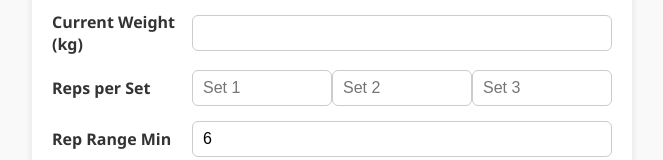
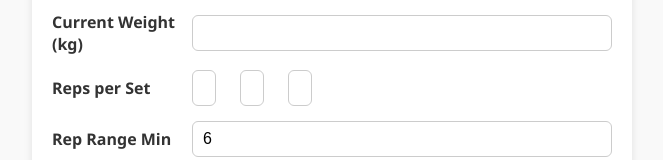
Before and after one commit to aaronharman03/Strength, a plain HTML site: page index.html in a window 1280 px wide. Shown: the part 390-550 px from the top of the page, without its empty margins (308-971 px from the left). Drawn offline with Linux system fonts and the light colour scheme.

Commit message:
Update index.html

```diff
--- a/index.html
+++ b/index.html
@@ -51,7 +51,7 @@
     }
     .reps-group {
   display: flex;
-  gap: 100px;
+  gap: 8px;
   justify-content: space-between;
 }
 
@@ -61,7 +61,7 @@
 }
 
 .reps-group input {
-  width: 350%;      /* Make input fill the div */
+  width: 60%;      /* Make input fill the div */
   box-sizing: border-box;
   padding: 8px 10px;
   font-size: 1rem;
```
